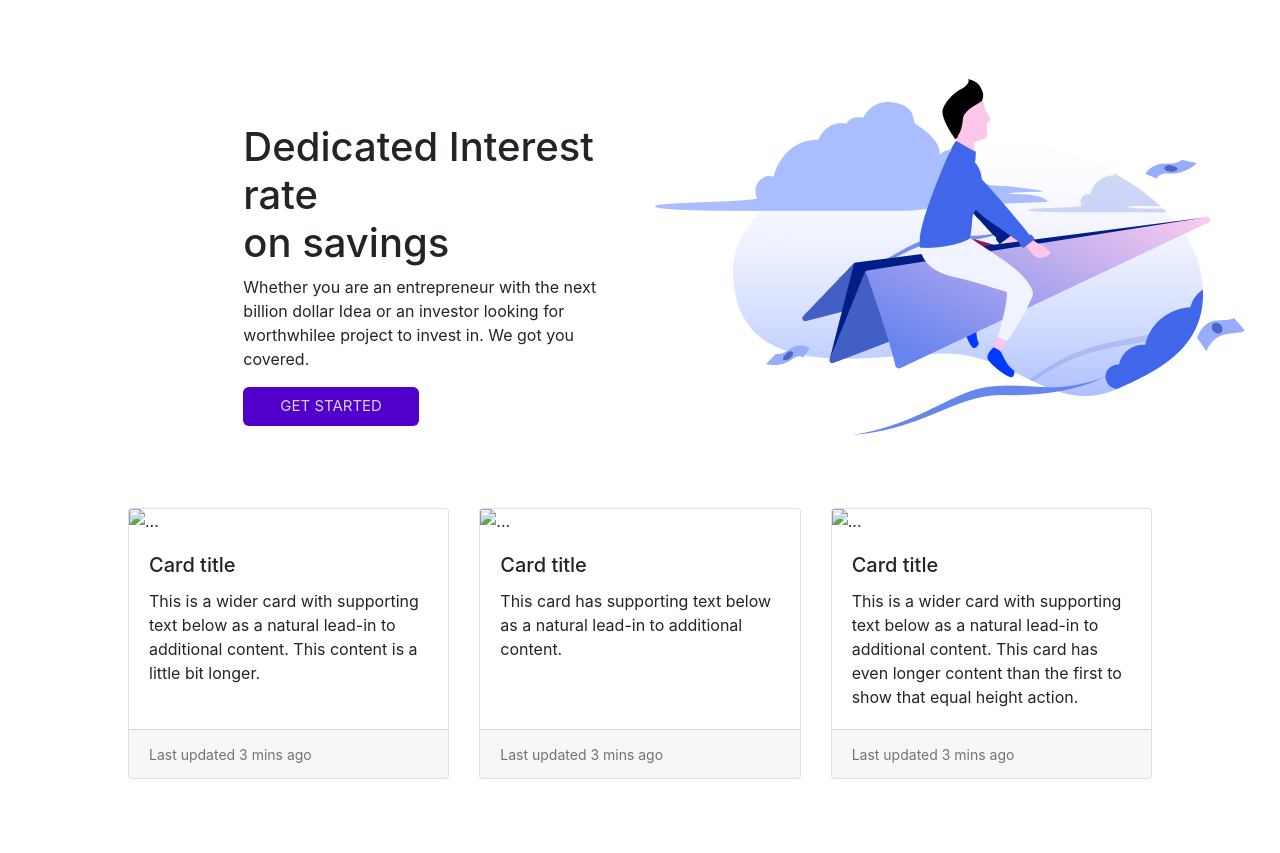
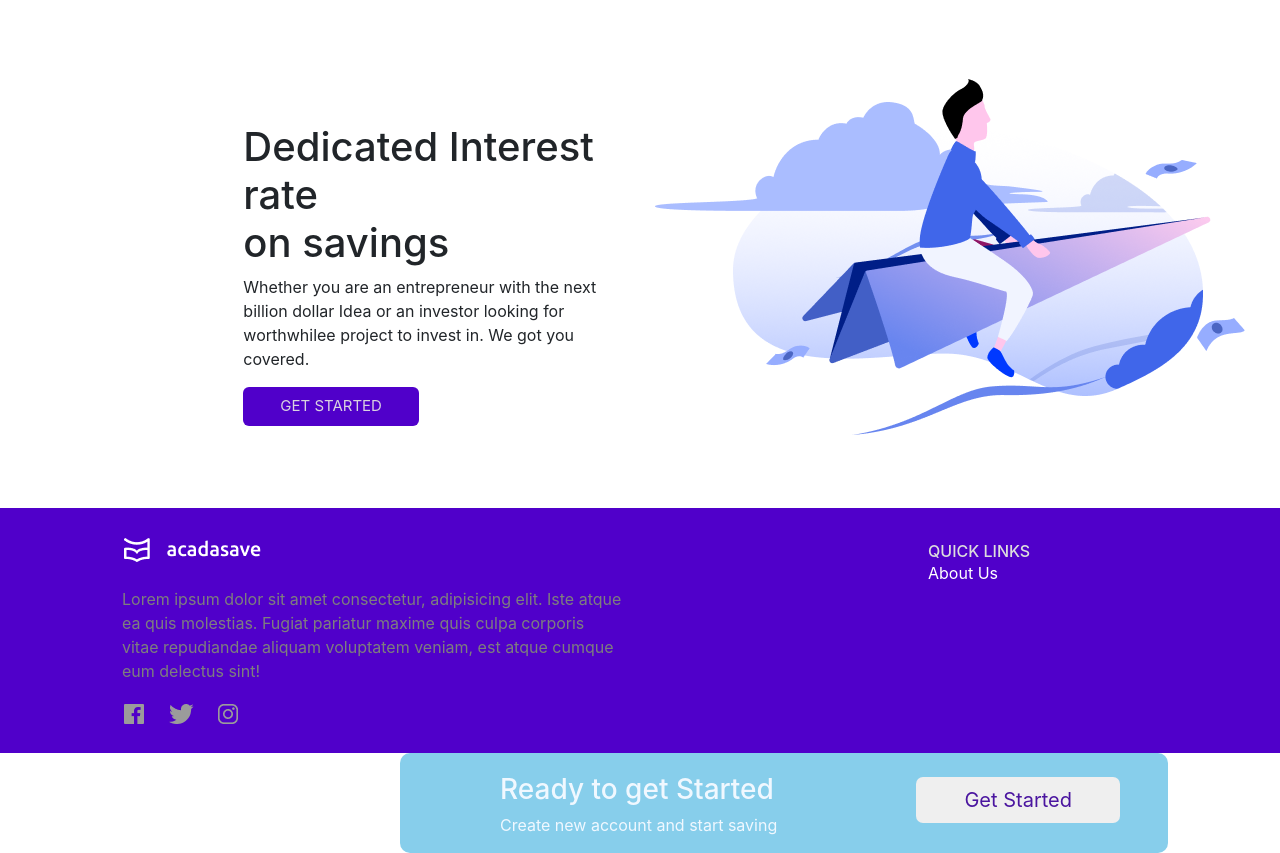
Before and after one commit to kmgmedia/acadasavee, a plain HTML site: page index.html in a window 1280 px wide. Shown: the part 3212-4065 px from the top of the page. Before the commit the page ends 3991 px from the top, so only its background shows below. Drawn offline with nearby package versions, Linux system fonts and the light colour scheme.

```diff
--- a/index.html
+++ b/index.html
@@ -263,40 +263,60 @@
         </div>
     </section>
 
-    <Section>
-    <div class="card-deck">
-        <div class="card">
-          <img src="..." class="card-img-top" alt="...">
-          <div class="card-body">
-            <h5 class="card-title">Card title</h5>
-            <p class="card-text">This is a wider card with supporting text below as a natural lead-in to additional content. This content is a little bit longer.</p>
-          </div>
-          <div class="card-footer">
-            <small class="text-muted">Last updated 3 mins ago</small>
-          </div>
+        <footer class="class-background text-white text-lg-start">
+            <!-- Grid container -->
+            <div class="container p-4">
+              <!--Grid row-->
+              <div class="row">
+                <!--Grid column-->
+                <div class="col-lg-6 col-md-12 mb-4 mb-md-0">
+
+                  <img src="assets/white logo.png" alt="">
+
+                  <p>
+                    Lorem ipsum dolor sit amet consectetur, adipisicing elit. Iste atque ea quis
+                    molestias. Fugiat pariatur maxime quis culpa corporis vitae repudiandae aliquam
+                    voluptatem veniam, est atque cumque eum delectus sint!
+                  </p>
+
+                  <img src="assets/facebook.png" alt="">
+                  <img src="assets/twitter.png" alt="">
+                  <img src="assets/instagram.png" alt="">
+
+                </div>
+                <!--Grid column-->
+
+                <!-- Grid column-->
+                <div class="offset-lg-3 col-lg-3 col-md-6 mb-4 mb-md-0">
+                  <h6 class="text-uppercase mb-0">Quick Links</h6>
+
+                  <ul class="list-unstyled">
+
+                    <li>
+                      <a href="#!" class="text-white">About Us</a>
+                    </li>
+                  </ul>
+                </div>
+                <!--Grid column -->
+              </div>
+              <!--Grid row-->
+            </div>
+            <!-- Grid container -->
+        </footer>
+
+        <div class="box d-lg-flex">
+            <div class="box-left">
+                <div class="box-header">
+                    <h3>Ready to get Started</h3>
+                </div>
+                <div class="box-para">
+                    <p>Create new account and start saving</p>
+                </div>
+            </div>
+            <div class="box-right ml-auto mt-lg-4 mr-5">
+                <button class="px-5 py-2">Get Started</button>
+            </div>
         </div>
-        <div class="card">
-          <img src="..." class="card-img-top" alt="...">
-          <div class="card-body">
-            <h5 class="card-title">Card title</h5>
-            <p class="card-text">This card has supporting text below as a natural lead-in to additional content.</p>
-          </div>
-          <div class="card-footer">
-            <small class="text-muted">Last updated 3 mins ago</small>
-          </div>
-        </div>
-        <div class="card">
-          <img src="..." class="card-img-top" alt="...">
-          <div class="card-body">
-            <h5 class="card-title">Card title</h5>
-            <p class="card-text">This is a wider card with supporting text below as a natural lead-in to additional content. This card has even longer content than the first to show that equal height action.</p>
-          </div>
-          <div class="card-footer">
-            <small class="text-muted">Last updated 3 mins ago</small>
-          </div>
-        </div>
-      </div>
-      <section></section>
 
 
 
--- a/style.css
+++ b/style.css
@@ -131,6 +131,55 @@
     margin-left: 30px;
 }
 
+.class-background {
+    background-color: #5000CA;
+}
+
+.box {
+    width: 60%;
+    background-color: skyblue;
+    color: aliceblue;
+    border-radius: 10px;
+    padding-left: 100px;
+    margin-left: 400px;
+}
+
+.box .box-header {
+    font-size: medium;
+    padding-top: 20px;
+}
+
+
+.box-right button {
+    border: none;
+    color: #4a159f;
+    border-radius: 7px;
+    font-size: 20px;
+}
+
+.box-para {
+    margin-top: -2px;
+}
+
+.container p {
+    margin-top: 20px;
+    color: #7e7e7e;
+    padding-left: 13px;
+}
+
+.text-uppercase {
+    color: #dddddd;
+    padding-top: 10px;
+}
+
+/* .text-uppercase .text-white {
+    padding-top: 20px;
+} */
+
+.container img {
+    margin: 5px;
+    padding-left: 10px;
+}
 
 @media screen and (max-width: 992px) {
     .card-overall-section {
```
Also changed, not shown: assets/logo.jpeg (added).
